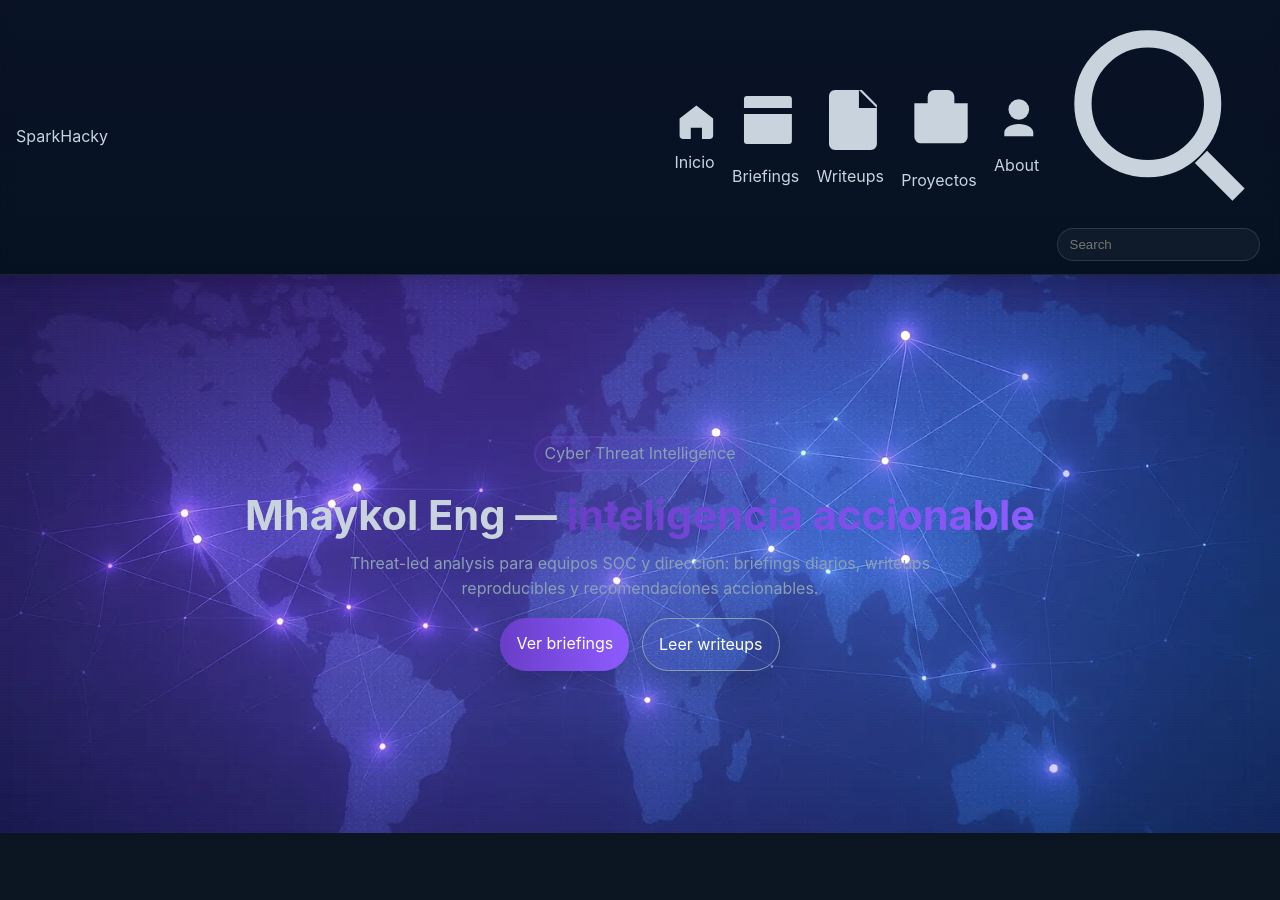
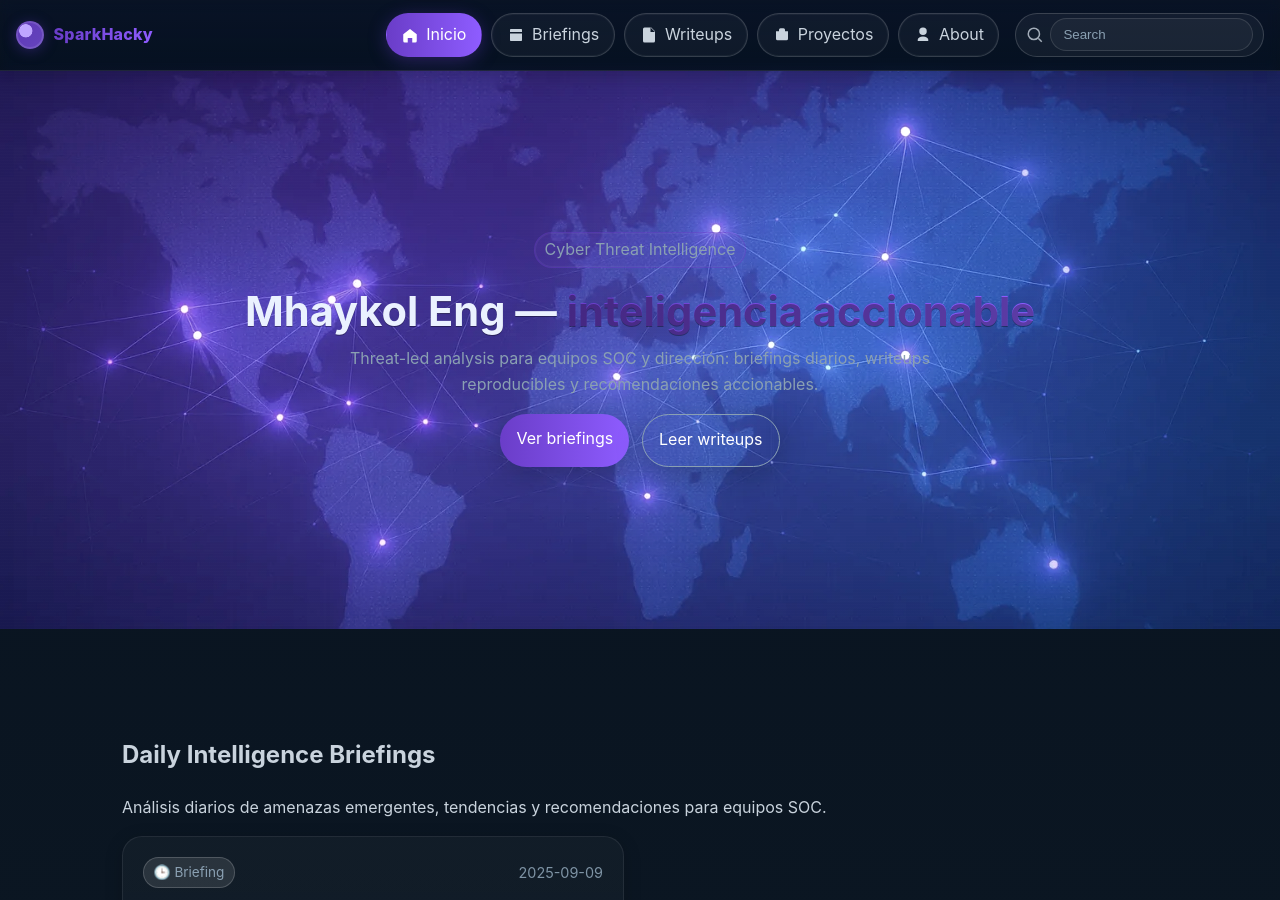
Before and after one commit to Sparkhacky/sparkhacky.github.io, a Jekyll site: the page built from index.html, in a window 1280 px wide and 900 px high. Built offline with Jekyll 4.4.1, drawn with Linux system fonts in a browser that asks for light colours.

Commit message:
Update design.css

```diff
--- a/assets/css/design.css
+++ b/assets/css/design.css
@@ -29,29 +29,76 @@ a:hover{text-decoration:underline}
 .prose a{text-decoration:underline}
 .prose a:hover{text-decoration:none;border-bottom:1px solid currentColor}
 
-/* ===== Nav ===== */
+/* ===== Nav estilo Lovable: pills, active, buscador minimal ===== */
 .site-nav{
-  display:flex;align-items:center;justify-content:space-between;gap:1rem;
-  padding:.8rem 1rem;border-bottom:1px solid rgba(255,255,255,.08);
+  display:flex; align-items:center; justify-content:space-between; gap:1rem;
+  padding:.8rem 1rem; position:sticky; top:0; z-index:60;
+  border-bottom:1px solid rgba(255,255,255,.08);
   background:linear-gradient(180deg, rgba(23,22,52,.22), rgba(4,12,24,.12));
   backdrop-filter:saturate(120%) blur(6px);
-  position:sticky;top:0;z-index:50;
   box-shadow: var(--shadow-sm);
 }
-.site-nav .logo{
-  font-weight:800;letter-spacing:.5px;
+.brand{display:flex; gap:.6rem; align-items:center; text-decoration:none}
+.logo-mark{
+  width:28px; height:28px; border-radius:10px;
+  background:linear-gradient(135deg, var(--accent), var(--accent-2));
+  box-shadow: inset 0 0 0 2px rgba(255,255,255,.12);
+}
+.logo-text{
+  font-weight:800; letter-spacing:.2px;
   background:linear-gradient(90deg, var(--accent), var(--accent-2));
-  -webkit-background-clip:text;background-clip:text;color:transparent;
+  -webkit-background-clip:text; background-clip:text; color:transparent;
 }
-.site-nav #menu{list-style:none;display:flex;gap:.8rem;margin:0;padding:0;align-items:center}
-.site-nav a.active{border-bottom:2px solid var(--accent)}
+
+#menu{list-style:none; display:flex; gap:.6rem; margin:0; padding:0; align-items:center}
 .menu-btn{display:none}
-@media (max-width:800px){
-  .menu-btn{display:inline-block}
-  #menu{display:none;flex-direction:column;align-items:flex-start;background:rgba(0,0,0,.5);
-    position:absolute;right:1rem;top:3.2rem;padding:1rem;border:1px solid rgba(255,255,255,.12);border-radius:12px}
+@media (max-width:900px){
+  .menu-btn{display:inline-flex; align-items:center; gap:.4rem; padding:.4rem .6rem; border:1px solid rgba(255,255,255,.14); border-radius:10px; background:rgba(255,255,255,.04)}
+  #menu{display:none; position:absolute; right:1rem; top:3.2rem; flex-direction:column; align-items:flex-start; background:#0C1725; border:1px solid rgba(255,255,255,.14); border-radius:12px; padding:.6rem}
   #menu.open{display:flex}
 }
+.pill-nav{
+  display:inline-flex; align-items:center; gap:.45rem;
+  padding:.5rem .9rem; border-radius:999px;
+  border:1px solid rgba(255,255,255,.16);
+  background:rgba(255,255,255,.04);
+  box-shadow: inset 0 0 0 1px rgba(255,255,255,.04);
+  text-decoration:none;
+  transition: transform .15s ease, background .15s ease, border-color .15s ease, box-shadow .15s ease;
+}
+.pill-nav:hover{ transform: translateY(-1px); border-color: rgba(142,92,255,.35); background: rgba(255,255,255,.06); }
+.pill-nav.is-active{
+  background:linear-gradient(90deg, var(--accent), var(--accent-2));
+  border-color: transparent; color:#fff;
+  box-shadow: 0 4px 18px rgba(106,61,200,.35);
+}
+.pill-nav .i{ width:18px; height:18px }
+
+.nav-search{ margin-left:.4rem }
+.site-search{
+  position:relative; display:inline-flex; align-items:center; gap:.4rem;
+  padding:.28rem .6rem; border-radius:999px;
+  border:1px solid rgba(255,255,255,.16); background: rgba(255,255,255,.05);
+}
+.site-search .i{ width:18px; height:18px; opacity:.8 }
+.site-search input{
+  background:transparent; border:none; outline:none; color:var(--ink);
+  min-width:10ch; padding:.2rem 0;
+}
+.site-search input::placeholder{ color:var(--ink-2) }
+.site-search:focus-within{ border-color: rgba(142,92,255,.45); box-shadow:0 0 0 3px rgba(142,92,255,.20) }
+
+/* ===== Legibilidad del hero ===== */
+.hero-copy h1{ color:#EAF1FF; text-shadow:0 1px 0 rgba(0,0,0,.35) }
+.hero-copy p{ color:#B7C6D4 }
+
+/* ===== Botones grandes con icono ===== */
+.btn{ display:inline-flex; align-items:center; gap:.5rem }
+.btn .i{ width:18px; height:18px }
+.btn-xl{ font-size:1.05rem; padding: .9rem 1.2rem; border-radius:999px; }
+.btn.ghost{ border:1px solid rgba(255,255,255,.22) }
+.btn.ghost:hover{ border-color: rgba(142,92,255,.45) }
+
 
 /* ===== Hero con overlay violeta y “scanlines” sutiles ===== */
 .skip-link{position:absolute;left:-9999px}
```
